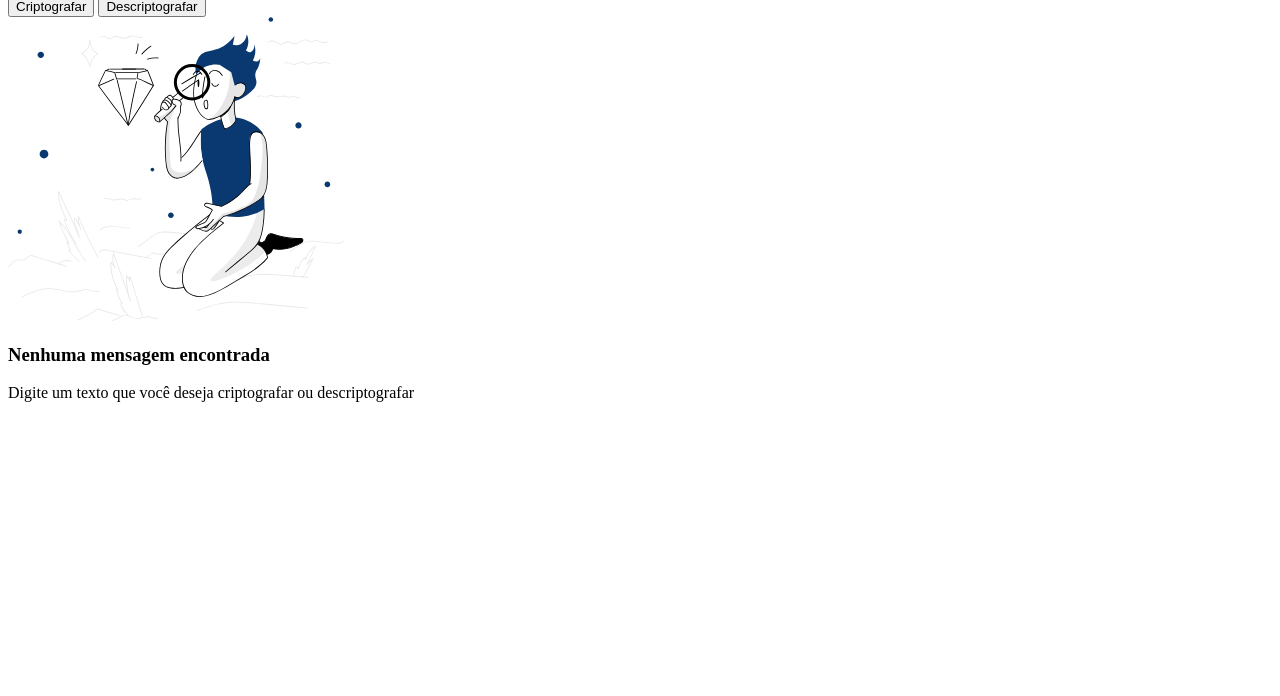
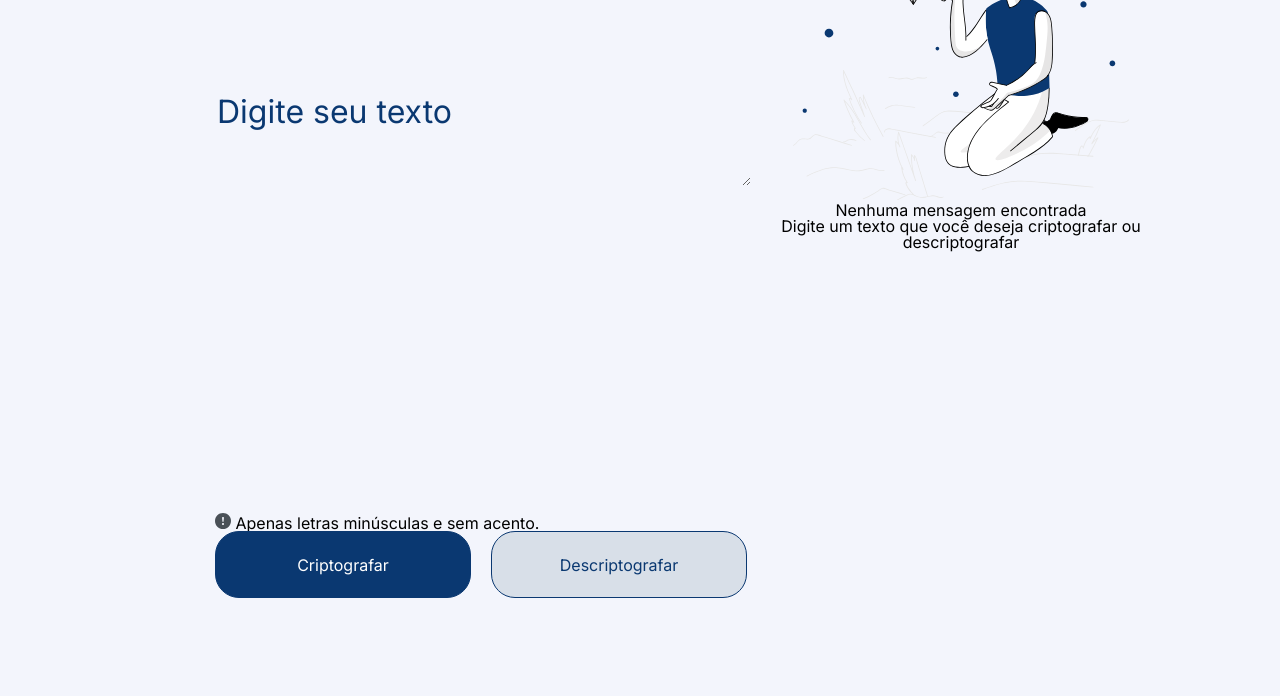
Before and after one commit to moisesventtura/alura-decodificador, a plain HTML site: page index.html in a window 1280 px wide. Shown: the part 104-800 px from the top of the page. Drawn offline with Linux system fonts and the light colour scheme.

Commit message:
Configurando botões e span

```diff
--- a/css/main.css
+++ b/css/main.css
@@ -1,4 +1,4 @@
-:root{
+:root {
     --dark-blue-100: #609ED4;
     --dark-blue-200: #356EA9;
     --dark-blue-300: #0A3871;
@@ -18,6 +18,90 @@
     --gray-500: #343A40;
 }
 
+body {
+    font-family: "Inter", sans-serif;
+    background-color: var(--light-blue-100);
+}
+
 .container {
+    height: 100vh;
+    max-height: 100vh;
     display: flex;
+    width: 100%;
+    max-width: 1130px;
+    margin: 0 auto;
+    padding: 0 30px;
 }
+
+.left-side {
+    width: 60%;
+    height: 100%;
+    padding-top: 40px;
+}
+
+.logo-alura {
+    height: 48px;
+    margin-right: 100px;
+
+}
+
+form {
+    padding-top: 100px;
+    padding-left: 110px;
+    display: flex;
+    justify-content: space-between;
+    flex-direction: column;
+    height: calc(100% - 148px);
+}
+
+form textarea {
+    width: 100%;
+    border: none;
+    font-family: "Inter";
+    outline: none;
+    color: var(--dark-blue-300);
+    font-weight: 400;
+    font-size: 32px;
+    line-height: 150%;
+    background-color: transparent;
+}
+
+form textarea::placeholder {
+    color: var(--dark-blue-300);
+}
+
+button {
+    width: 328px;
+    height: 67px;
+    background-color: transparent;
+    text-align: center;
+    box-shadow: none;
+    border: 1px solid var(--dark-blue-300);
+    border-radius: 24px;
+    padding: 24px;
+    font-family: 'Inter';
+    font-size: 16px;
+    line-height: 19px;
+    outline: none;
+}
+
+.button-area {
+    display: flex;
+    gap: 20px;
+}
+
+button.btn-primary {
+    background-color: var(--dark-blue-300);
+    color: #FFFFFF;
+
+}
+
+button.btn-outline {
+    background-color: #D8DFE8;
+    color: var(--dark-blue-300);
+}
+
+.right-side {
+    width: 40%;
+    text-align: center;
+}
--- /dev/null
+++ b/css/reset.css
@@ -0,0 +1,136 @@
+/* http://meyerweb.com/eric/tools/css/reset/
+   v2.0 | 20110126
+   License: none (public domain)
+*/
+
+html,
+body,
+div,
+span,
+applet,
+object,
+iframe,
+h1,
+h2,
+h3,
+h4,
+h5,
+h6,
+p,
+blockquote,
+pre,
+a,
+abbr,
+acronym,
+address,
+big,
+cite,
+code,
+del,
+dfn,
+em,
+img,
+ins,
+kbd,
+q,
+s,
+samp,
+small,
+strike,
+strong,
+sub,
+sup,
+tt,
+var,
+b,
+u,
+i,
+center,
+dl,
+dt,
+dd,
+ol,
+ul,
+li,
+fieldset,
+form,
+label,
+legend,
+table,
+caption,
+tbody,
+tfoot,
+thead,
+tr,
+th,
+td,
+article,
+aside,
+canvas,
+details,
+embed,
+figure,
+figcaption,
+footer,
+header,
+hgroup,
+menu,
+nav,
+output,
+ruby,
+section,
+summary,
+time,
+mark,
+audio,
+video {
+	margin: 0;
+	padding: 0;
+	border: 0;
+	font-size: 100%;
+	font: inherit;
+	vertical-align: baseline;
+	box-sizing: border-box;
+}
+
+/* HTML5 display-role reset for older browsers */
+article,
+aside,
+details,
+figcaption,
+figure,
+footer,
+header,
+hgroup,
+menu,
+nav,
+section {
+	display: block;
+}
+
+body {
+	line-height: 1;
+}
+
+ol,
+ul {
+	list-style: none;
+}
+
+blockquote,
+q {
+	quotes: none;
+}
+
+blockquote:before,
+blockquote:after,
+q:before,
+q:after {
+	content: '';
+	content: none;
+}
+
+table {
+	border-collapse: collapse;
+	border-spacing: 0;
+}
--- a/index.html
+++ b/index.html
@@ -6,19 +6,31 @@
     <meta http-equiv="X-UA-Compatible" content="IE=edge">
     <meta name="viewport" content="width=device-width, initial-scale=1.0">
     <title>Decodificador de Texto</title>
+    <link rel="preconnect" href="https://fonts.googleapis.com">
+    <link rel="preconnect" href="https://fonts.gstatic.com" crossorigin>
+    <link href="https://fonts.googleapis.com/css2?family=Inter:wght@400;500;600;700&display=swap" rel="stylesheet">
+    <link rel="stylesheet" href="css/reset.css">
+    <link rel="stylesheet" href="css/main.css">
 </head>
 
 <body>
     <main>
-        <img class="logo" src="img/logo-alura.svg" alt="Logotipo Alura">
         <div class="container">
             <div class="left-side">
-                <textarea placeholder="Digite seu texto"></textarea>
-                <span>Apenas letras minúsculas e sem acento.</span>
-                <div class="button-area">
-                    <button class="btn-primary">Criptografar</button>
-                    <button class="btn-outline">Descriptografar</button>
-                </div>
+                <img class="logo-alura" src="img/logo-alura.svg" alt="Logotipo Alura">
+                <form>
+                    <textarea placeholder="Digite seu texto"></textarea>
+                    <div>
+                        <div class="span">
+                            <img src="img/warning.svg">
+                            <span class="warning">Apenas letras minúsculas e sem acento.</span>
+                        </div>
+                        <div class="button-area">
+                            <button class="btn-primary">Criptografar</button>
+                            <button class="btn-outline">Descriptografar</button>
+                        </div>
+                    </div>
+                </form>
             </div>
             <div class="right-side">
                 <div class="no-message-feedback">
```
Also changed, not shown: img/warning.svg (renamed from img/exclamacao.svg).
